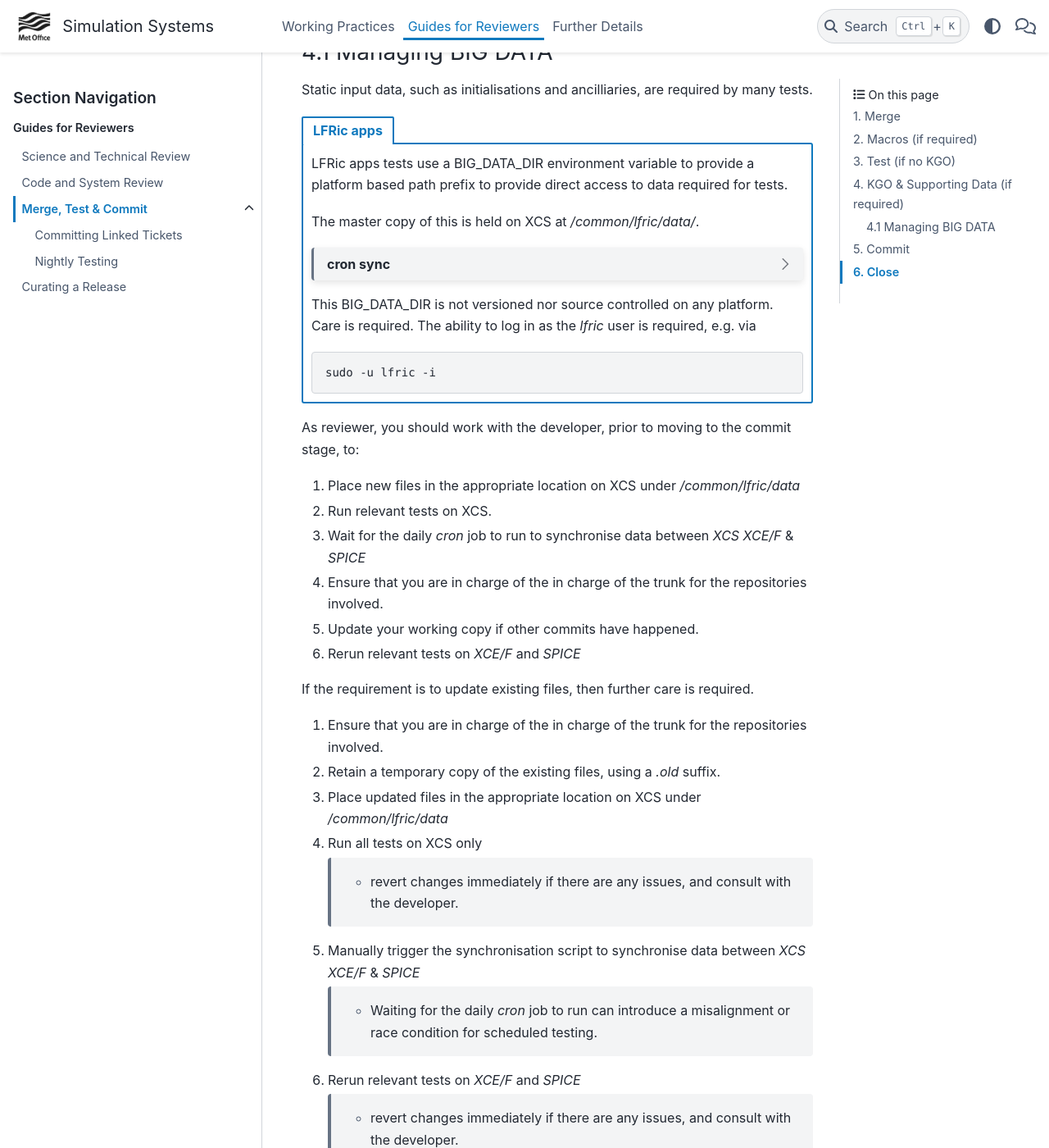
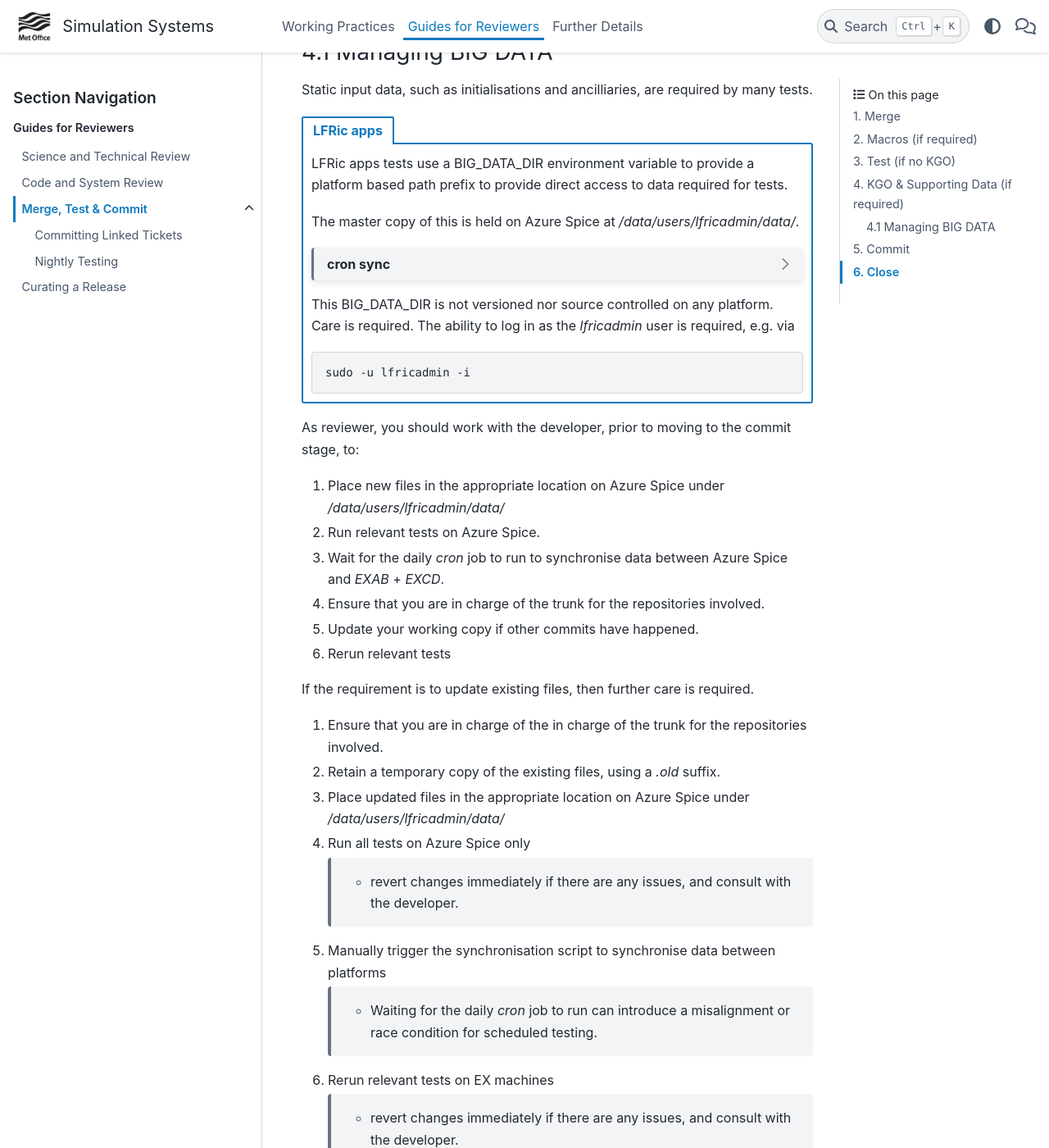
Before and after one commit to MetOffice/simulation-systems, a Sphinx documentation site: the page built from source/Reviewers/howtocommit.rst, in a window 1280 px wide and 1400 px high, scrolled down 4080 px. Shown: the whole window at 82% size. Built offline with Sphinx 7.4.7 and the PyData theme 0.15.4, drawn with Linux system fonts in a browser that asks for light colours; some of the changed text lies outside the part shown.

Commit message:
update docs for azspice

```diff
--- a/source/Reviewers/howtocommit.rst
+++ b/source/Reviewers/howtocommit.rst
@@ -512,11 +512,11 @@ Static input data, such as initialisations and ancilliaries, are required by man
         LFRic apps tests use a BIG_DATA_DIR environment variable to provide a
         platform based path prefix to provide direct access to data required for tests.
 
-        The master copy of this is held on XCS at `/common/lfric/data/`.
+        The master copy of this is held on Azure Spice at `/data/users/lfricadmin/data/`.
 
         .. dropdown:: cron sync
 
-            A `cron` job is run daily at 07:30 utc on `xcslr0` as the `lfric` user,
+            A `cron` job is run daily at 04:30 utc on Azure Spice as the `lfricadmin` user,
             which runs the script:
 
             https://github.com/MetOffice/lfric_tools/tree/main/bigData/rsyncBigData.sh
@@ -525,47 +525,45 @@ Static input data, such as initialisations and ancilliaries, are required by man
 
             .. code-block:: RST
 
-                /home/d03/lfric/bigData/rsyncBigData.sh
+                /home/users/lfricadmin/bigDataManagement/rsyncBigData.sh
 
-            This script synchronises the content of `/common/lfric/data/` from `XCS` to
-            `XCE/F` and `SPICE`,
-            deleting all content not in `XCS` BIG_DATA from the remote locations and
-            updating any changed content.
+            This script synchronises the content of `/data/users/lfricadmin/data/` from Azure Spice to `EXAB` and `EXCD`,
+            deleting all content not in Azure Spice BIG_DATA from the remote locations and updating any changed content.
 
         This BIG_DATA_DIR is not versioned nor source controlled on any platform.
-        Care is required. The ability to log in as the `lfric` user is required, e.g. via
+        Care is required. The ability to log in as the `lfricadmin` user is required, e.g. via
 
         .. code-block:: RST
 
-            sudo -u lfric -i
+            sudo -u lfricadmin -i
 
 As reviewer, you should work with the developer, prior to moving to the commit stage, to:
 
-#. Place new files in the appropriate location on XCS under `/common/lfric/data`
-#. Run relevant tests on XCS.
-#. Wait for the daily `cron` job to run to synchronise data between `XCS` `XCE/F` & `SPICE`
-#. Ensure that you are in charge of the in charge of the trunk for the repositories involved.
+#. Place new files in the appropriate location on Azure Spice under `/data/users/lfricadmin/data/`
+#. Run relevant tests on Azure Spice.
+#. Wait for the daily `cron` job to run to synchronise data between Azure Spice and `EXAB` + `EXCD`.
+#. Ensure that you are in charge of the trunk for the repositories involved.
 #. Update your working copy if other commits have happened.
-#. Rerun relevant tests on `XCE/F` and `SPICE`
+#. Rerun relevant tests
 
 If the requirement is to update existing files, then further care is required.
 
 #. Ensure that you are in charge of the in charge of the trunk for the repositories involved.
 #. Retain a temporary copy of the existing files, using a `.old` suffix.
-#. Place updated files in the appropriate location on XCS under `/common/lfric/data`
-#. Run all tests on XCS only
+#. Place updated files in the appropriate location on Azure Spice under `/data/users/lfricadmin/data/`
+#. Run all tests on Azure Spice only
 
     - revert changes immediately if there are any issues, and consult with the developer.
 
-#. Manually trigger the synchronisation script to synchronise data between `XCS` `XCE/F` & `SPICE`
+#. Manually trigger the synchronisation script to synchronise data between platforms
 
     - Waiting for the daily `cron` job to run can introduce a misalignment or race condition for scheduled testing.
 
-#. Rerun relevant tests on `XCE/F` and `SPICE`
+#. Rerun relevant tests on EX machines
 
     - revert changes immediately if there are any issues, and consult with the developer.
 
-#. Remove any `.old` files that you created on `XCS`.
+#. Remove any `.old` files that you created on Azure Spice.
 
 5. Commit
 ---------
```
